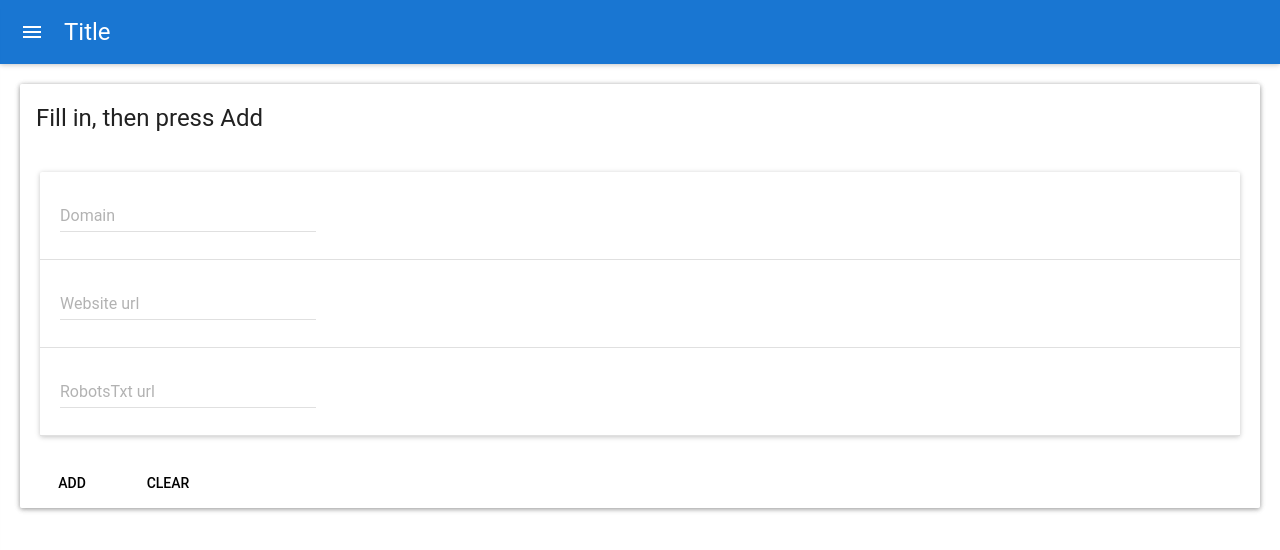
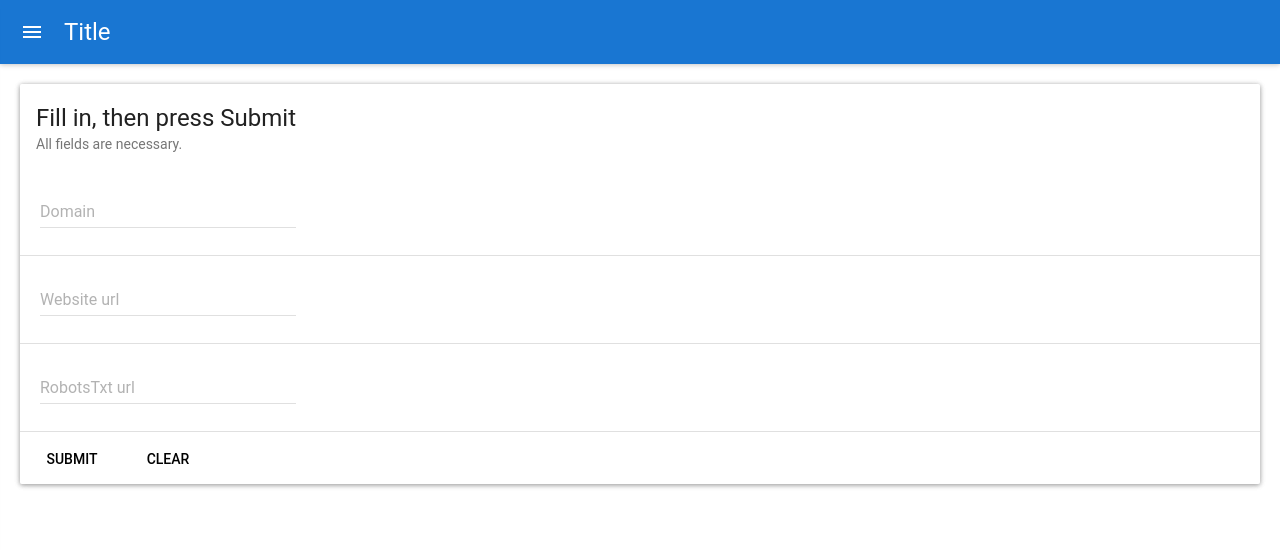
Before and after one commit to ubalot/robots_frontend, a React (Create React App) app: page / in a window 1280 px wide. Shown: the top 550 px of the page. Built offline with nearby package versions, Linux system fonts and the light colour scheme.

Commit message:
Added .eslintrc.json content; modified RobotsTxtForm

```diff
--- a/src/components/RobotsTxtForm.js
+++ b/src/components/RobotsTxtForm.js
@@ -10,7 +10,8 @@ export default class RobotsTxtForm extends React.Component {
     super(props)
 
     this.handleChange = this.handleChange.bind(this)
-    this.handleAddButton = this.handleAddButton.bind(this)
+    this.handleSubmit = this.handleSubmit.bind(this)
+    this.handleClear = this.handleClear.bind(this)
 
     this.state = {
       value: false
@@ -21,16 +22,21 @@ export default class RobotsTxtForm extends React.Component {
     this.setState({value: event.target.value})
   }
 
-  handleAddButton () {
-    console.log(this.state.value)
+  handleSubmit (event) {
+    alert(this.state.value)
+    event.preventDefault()
+  }
+
+  handleClear (event) {
+
   }
 
   render () {
     return (
       <Paper style={style}>
         <Card>
-          <CardTitle title="Fill in, then press Add" subtitle="" />
-          <Paper zDepth={1} style={style}>
+          <CardTitle title="Fill in, then press Submit" subtitle="All fields are necessary." />
+          <form onSubmit={this.handleSubmit}>
             <TextField
               hintText="Domain"
               name="domain"
@@ -53,11 +59,11 @@ export default class RobotsTxtForm extends React.Component {
               underlineShow={true}
             />
             <Divider />
-          </Paper>
-          <CardActions>
-            <FlatButton label="Add" onClick={this.handleAddButton} />
-            <FlatButton label="Clear" />
-          </CardActions>
+            <CardActions>
+              <FlatButton label="Submit" onClick={this.handleSubmit} />
+              <FlatButton label="Clear" onClick={this.handleClear} />
+            </CardActions>
+          </form>
         </Card>
       </Paper>
     )
```
Also changed, not shown: .eslintrc.json.
